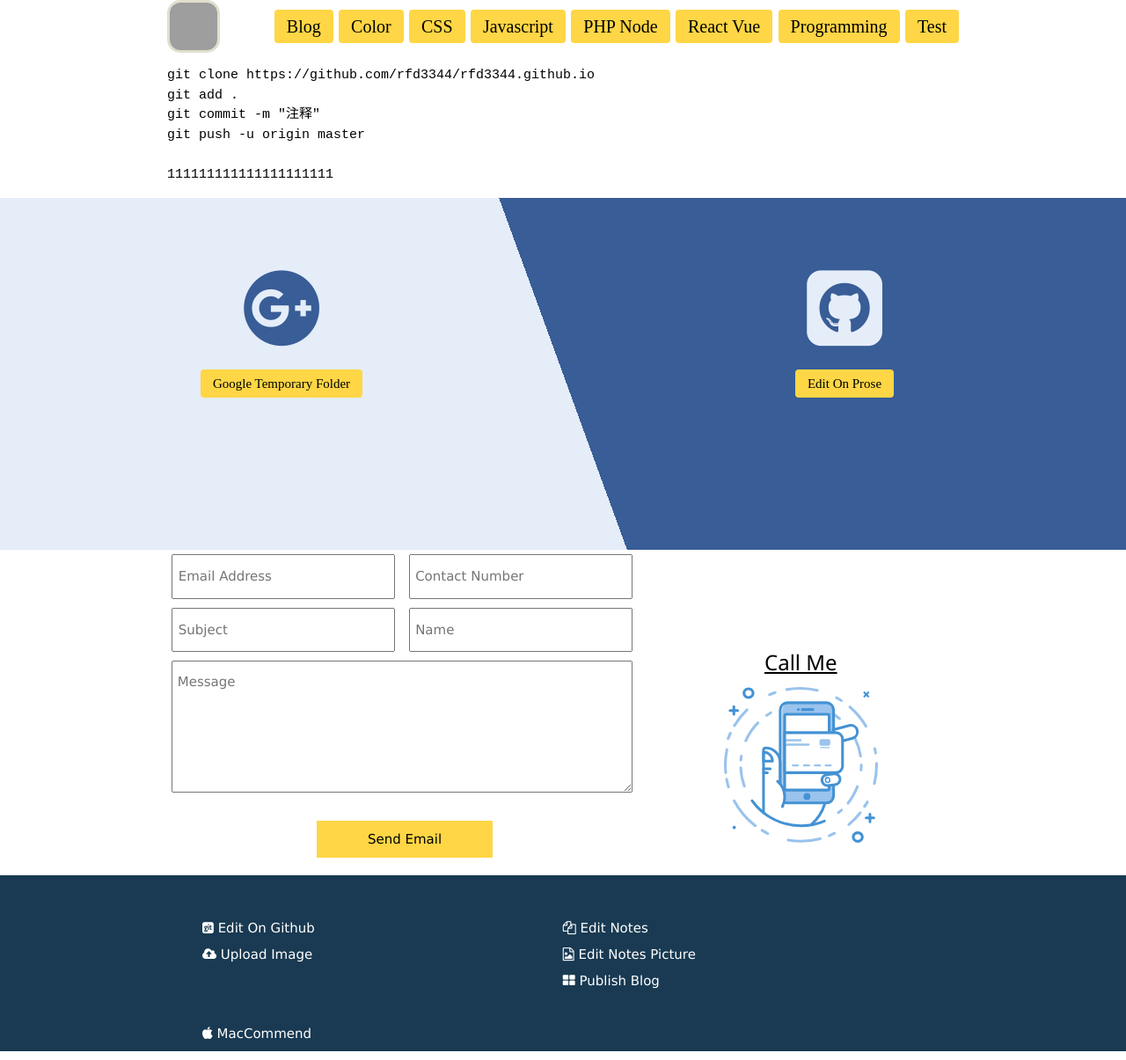
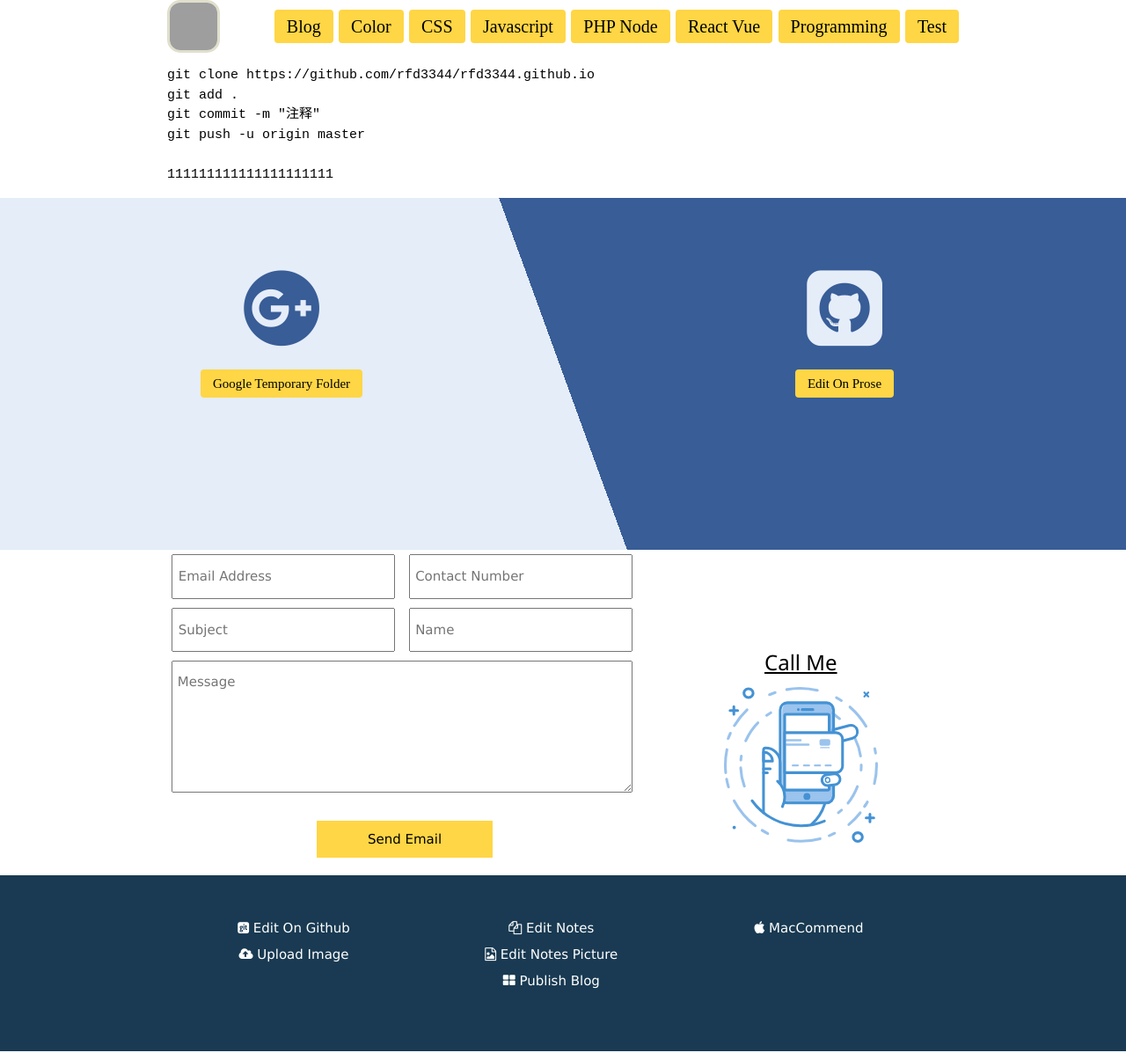
Before and after one commit to rfd3344a/rfd3344.github.io, a Jekyll site: the page built from index.html, in a window 1280 px wide. Shown: the whole page at 88% size. Built offline with Jekyll 4.4.1, drawn with Linux system fonts in a browser that asks for light colours; some web fonts are replaced; grey boxes are pictures that could not be loaded.

Commit message:
Update general.css

```diff
--- a/css/general.css
+++ b/css/general.css
@@ -44,15 +44,19 @@ section{
 footer{
     clear:both;
     background: #193a52;
-  	color: white;
+    color: white;
     height: 200px;
     margin: auto;
     padding-top: 30px;
 }
 footer .FooterBlock{
-	width:45%;
-  	display:inline-block;
+    width:32%;
+    display:inline-block;
     vertical-align: top;
+}
+footer .FooterBlock ul{
+    text-align: center;
+    padding: 0;
 }
 footer ul li{
 	list-style: none;
```
